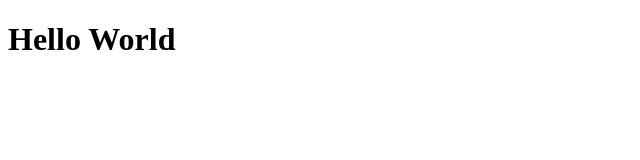
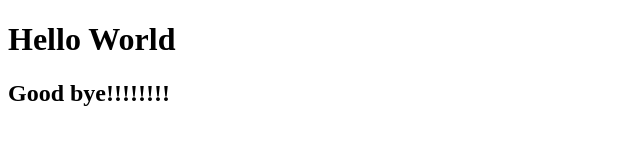
Before and after one commit to crseaquist/junk, a plain HTML site: page site/index.html in a window 1280 px wide. Shown: the whole page, without its empty margins (0-640 px from the left). Drawn offline with Linux system fonts and the light colour scheme.

Commit message:
A new change

```diff
--- a/site/index.html
+++ b/site/index.html
@@ -5,5 +5,6 @@
 </head>
 <body>
 <h1>Hello World</h1>
+<h2>Good bye!!!!!!!!</h2>
 </body>
 </html>
```
